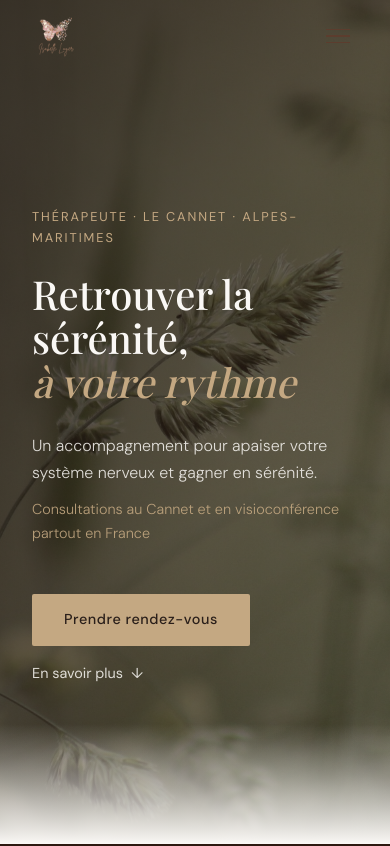
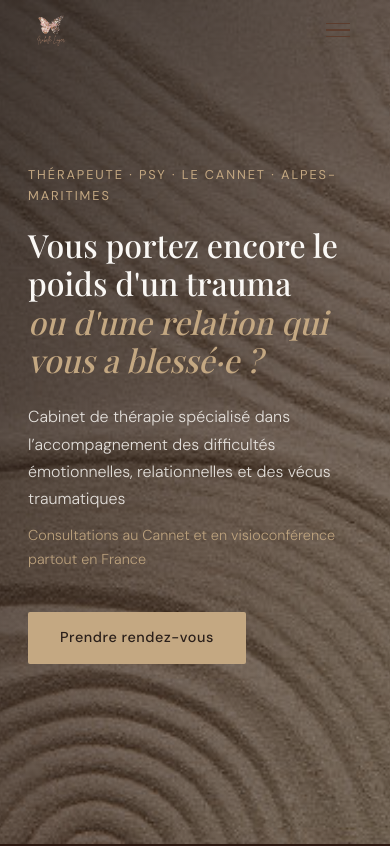
Before and after one commit to dessna12/isabelleloyer, a React (Vite) app: page / in a window 390 px wide. Shown: the top 846 px of the page. Built offline with nearby package versions, Linux system fonts and the light colour scheme; a web font is replaced by a local one.

Commit message:
Modify hero and sentences

```diff
--- a/src/components/Hero/Hero.css
+++ b/src/components/Hero/Hero.css
@@ -9,7 +9,7 @@
 .hero__bg {
   position: absolute;
   inset: 0;
-  background-image: url('/images/hero-flowers.jpg');
+  background-image: url('/images/hero-galets-2.jpg');
   background-size: cover;
   background-position: center;
   filter: brightness(0.55) saturate(0.8);
@@ -31,7 +31,7 @@
   z-index: 1;
   max-width: 1200px;
   margin: 0 auto;
-  padding: 8rem 2rem 5rem;
+  padding: 4.5rem 2rem 5rem;
   width: 100%;
 }
 
@@ -49,7 +49,7 @@
 }
 
 .hero__title {
-  font-size: clamp(2.5rem, 6vw, 4.5rem);
+  font-size: clamp(2.5rem, 6vw, 3rem);
   font-weight: 500;
   color: #FAF8F5;
   line-height: 1.1;
@@ -117,11 +117,32 @@
   color: #C4A882;
 }
 
-.hero__fade {
-  position: absolute;
-  bottom: 0;
-  left: 0;
-  right: 0;
-  height: 120px;
-  background: linear-gradient(to bottom, transparent, #FAF8F5);
+
+@media (max-width: 768px) {
+  .hero__content {
+    padding: 4rem 1.75rem 5rem;
+  }
+
+  .hero__title {
+    font-size: 2rem;
+    line-height: 1.2;
+    margin-bottom: 1.5rem;
+  }
+
+  .hero__eyebrow {
+    margin-bottom: 1.25rem;
+  }
+
+  .hero__subtitle {
+    font-size: 1rem;
+    margin-bottom: 0.75rem;
+  }
+
+  .hero__location {
+    margin-bottom: 2.5rem;
+  }
+
+  .hero__cta-secondary {
+    display: none;
+  }
 }
--- a/src/components/Hero/Hero.tsx
+++ b/src/components/Hero/Hero.tsx
@@ -8,15 +8,15 @@ export default function Hero() {
 
       <div className="hero__content">
         <div className="hero__inner">
-          <p className="hero__eyebrow">Thérapeute · Le Cannet · Alpes-Maritimes</p>
+          <p className="hero__eyebrow">Thérapeute · Psy · Le Cannet · Alpes-Maritimes</p>
 
           <h1 className="hero__title">
-            Retrouver la sérénité,<br />
-            <em>à votre rythme</em>
+            Vous portez encore le poids d'un trauma<br />
+            <em>ou d'une relation qui vous a blessé·e ?</em>
           </h1>
 
           <p className="hero__subtitle">
-            Un accompagnement pour apaiser votre système nerveux et gagner en sérénité.
+            Cabinet de thérapie spécialisé dans l’accompagnement des difficultés émotionnelles, relationnelles et des vécus traumatiques
           </p>
 
           <p className="hero__location">
@@ -34,7 +34,6 @@ export default function Hero() {
         </div>
       </div>
 
-      <div className="hero__fade" />
     </section>
   )
 }
--- a/src/components/Nav/Nav.css
+++ b/src/components/Nav/Nav.css
@@ -9,9 +9,9 @@
 }
 
 .nav--scrolled {
-  background: rgba(250, 248, 245, 0.96);
-  box-shadow: 0 1px 0 rgba(180, 150, 120, 0.15);
-  backdrop-filter: blur(8px);
+  background: rgba(250, 245, 238, 0.55);
+  box-shadow: 0 1px 0 rgba(180, 150, 120, 0.08);
+  backdrop-filter: blur(16px);
 }
 
 .nav__inner {
@@ -21,7 +21,7 @@
   display: flex;
   align-items: center;
   justify-content: space-between;
-  height: 72px;
+  height: 60px;
 }
 
 .nav__logo {
@@ -32,7 +32,7 @@
 }
 
 .nav__logo img {
-  height: 48px;
+  height: 38px;
   width: auto;
 }
 
```
Also changed, not shown: public/images/hero-galets-2.jpg (added), public/images/hero-galets.jpg (added).
